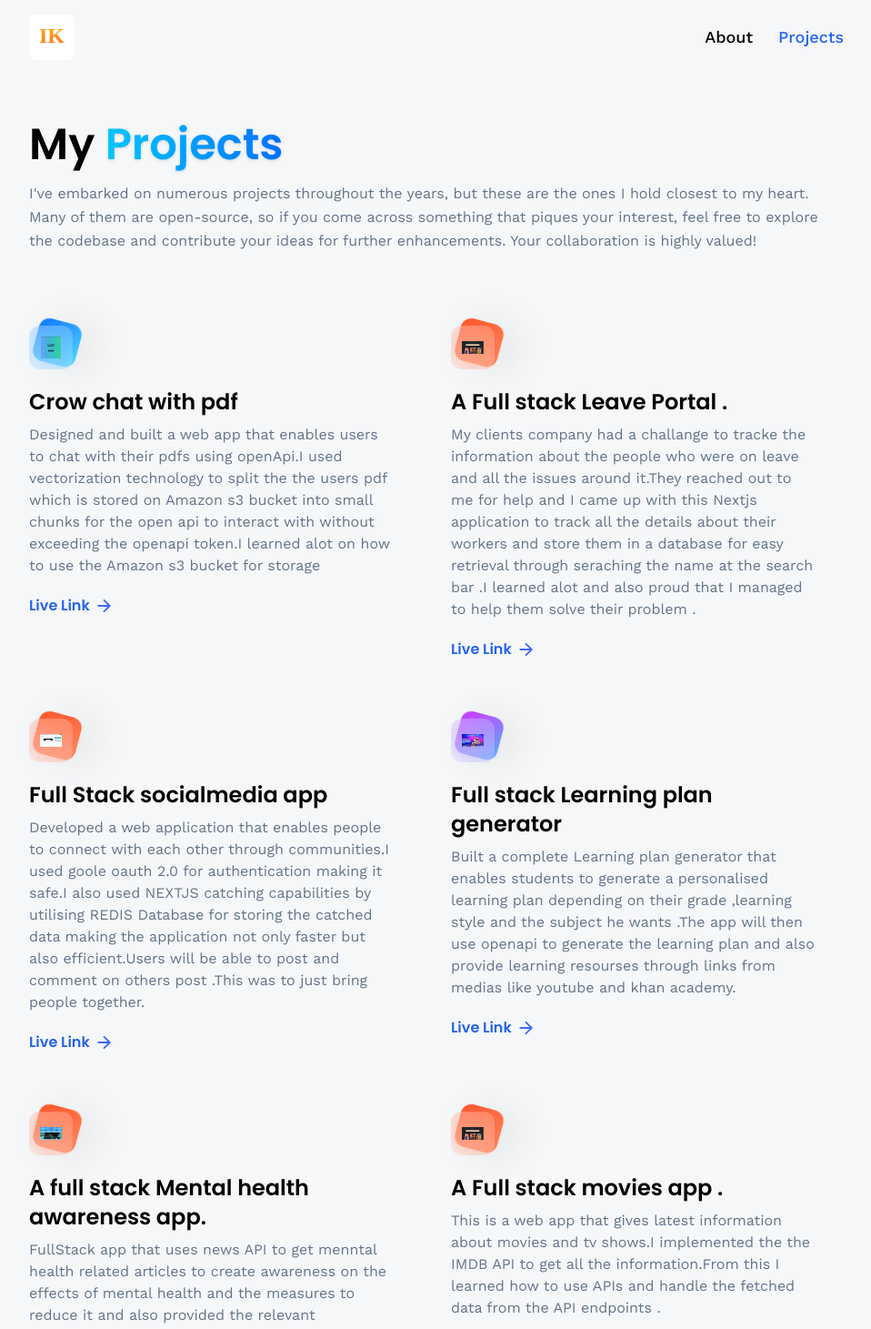
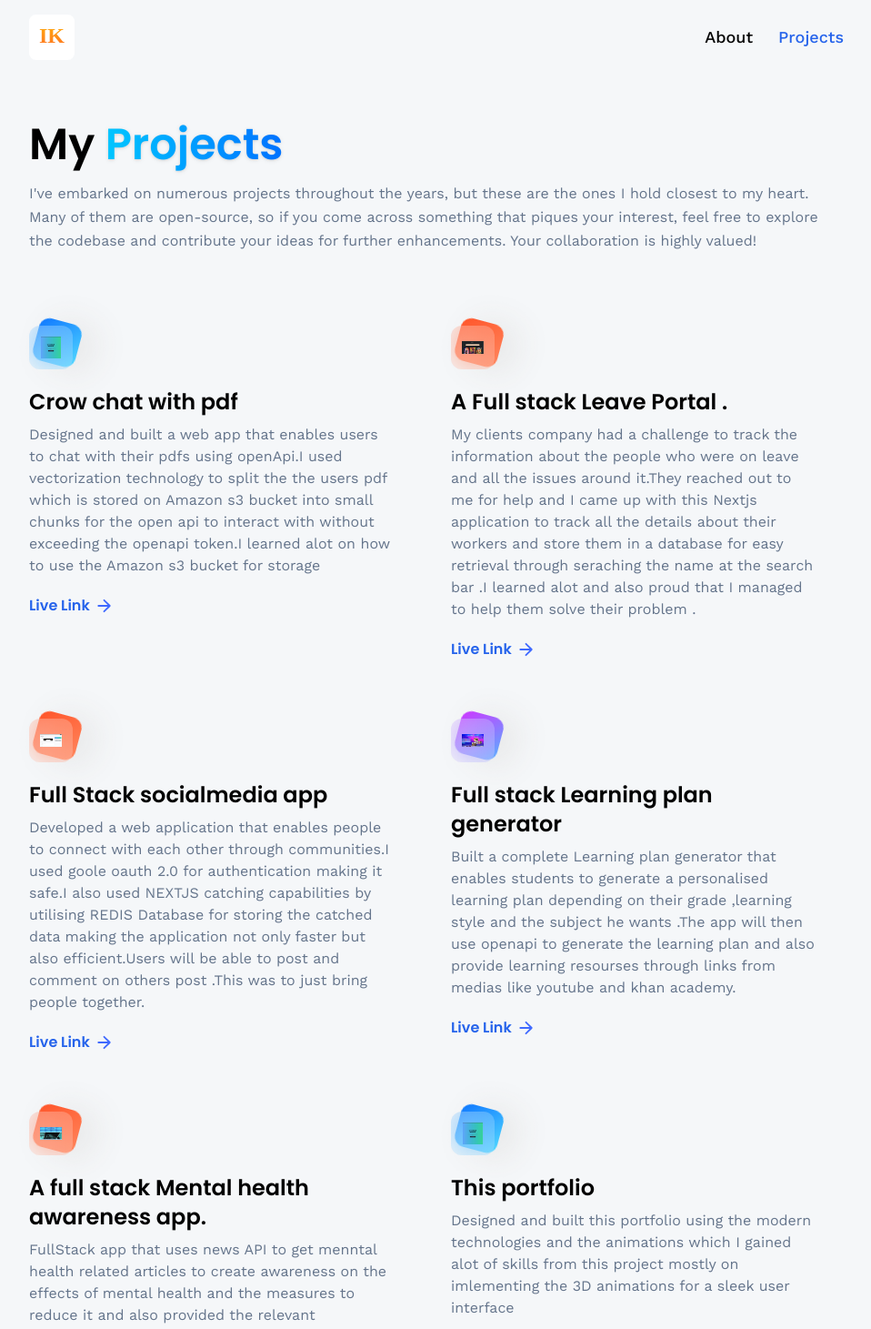
Before and after one commit to 169398/3d, a React (Vite) app: page /projects in a window 1280 px wide. Shown: the top 1461 px of the page at 91% size, without its empty margins (160-1118 px from the left). Built offline with nearby package versions, Linux system fonts and the light colour scheme; no server answers.

Commit message:
Update index.js

```diff
--- a/src/constants/index.js
+++ b/src/constants/index.js
@@ -214,11 +214,12 @@ export const projects = [
         link: 'https://github.com/169398/crowchatwithpdf',
     },
 
+
       {
         iconUrl:iflix,
         theme: 'btn-back-red',
         name: 'A Full stack  Leave Portal .',
-        description: ' My clients company had a challange to tracke the information about the people who were on leave and all the issues around it.They reached out to me for help and I came up with this Nextjs application to track all the details about their workers and store  them in a database for easy retrieval through seraching the name at the search bar .I learned alot and also proud that I managed to help them solve their problem      .',
+        description: ' My clients company had a challenge to track the information about the people who were on leave and all the issues around it.They reached out to me for help and I came up with this Nextjs application to track all the details about their workers and store  them in a database for easy retrieval through seraching the name at the search bar .I learned alot and also proud that I managed to help them solve their problem      .',
         link: 'https://github.com/169398/LeaveTracker',
     },
     {
@@ -242,6 +243,14 @@ export const projects = [
         description: 'FullStack app that uses news API to get menntal health related articles to create awareness on the effects of mental health and the measures to reduce it and also provided the relevant authorities where one could seek help or report a case.It was nice exploring the News API and using it by filtering through the API respond=se to only remain with the results I wanted.I used REACT ',
         link: 'https://github.com/169398/YOUTH-FOR-CHANGE',
     },
+
+       {
+        iconUrl: chat,
+        theme: 'btn-back-blue',
+        name: 'This  portfolio ',
+        description: 'Designed and built  this portfolio using the modern technologies and the animations which I  gained alot of skills from this project mostly on imlementing the 3D animations for a sleek user interface',
+        link:'https://idris-kulubi-portfolio.vercel.app/',
+    },
     {
         iconUrl:iflix,
         theme: 'btn-back-red',
```
